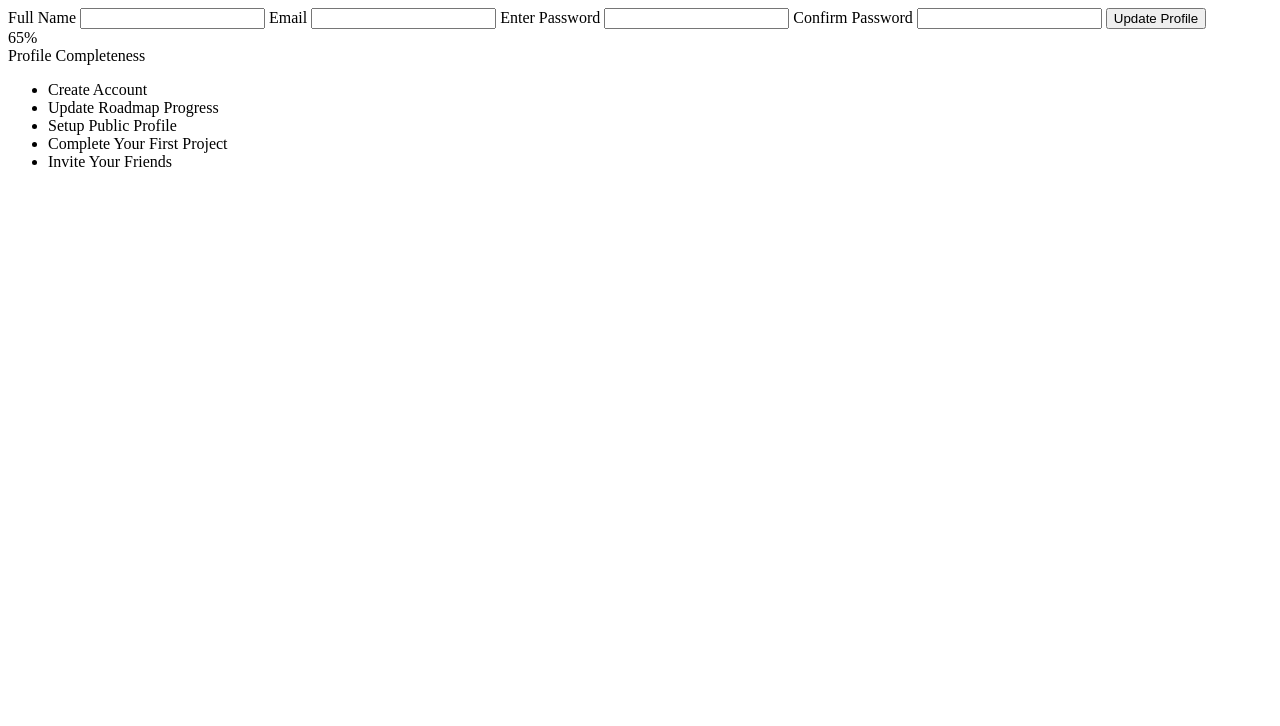
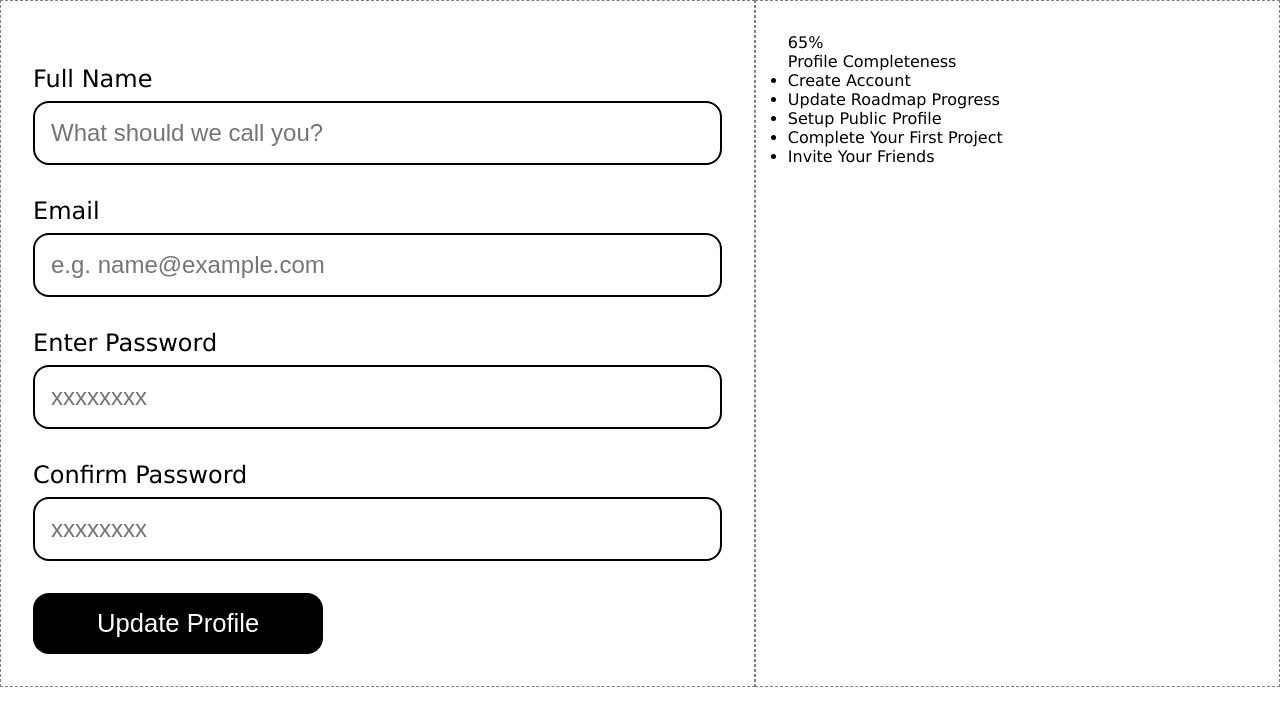
Before and after one commit to mahdi-khoshkhabar/Accessible-Form-UI, a plain HTML site: page index.html in a window 1280 px wide. Drawn offline with Linux system fonts and the light colour scheme.

Commit message:
refactor form structure and styles for improved accessibility

```diff
--- a/index.html
+++ b/index.html
@@ -10,20 +10,32 @@
 
 <body>
     <main>
-        <form action="">
-            <label for="full-name">Full Name</label>
-            <input type="text" id="full-name" name="full-name" required>
+        <form class="form" action="">
+            <label class="label" for="full-name">
+                Full Name
+                <input class="input" type="text" id="full-name" name="full-name" placeholder="What should we call you?"
+                    required>
+            </label>
 
-            <label for="email">Email</label>
-            <input type="email" id="email" name="email">
 
-            <label for="password">Enter Password</label>
-            <input type="password" id="password" name="password">
+            <label class="label" for="email">
+                Email
+                <input class="input" type="email" id="email" name="email" placeholder="e.g. name@example.com">
+            </label>
 
-            <label for="confirm-password">Confirm Password</label>
-            <input type="password" id="confirm-password" name="confirm-password">
 
-            <input type="submit" value="Update Profile">
+            <label class="label" for="password">
+                Enter Password
+                <input class="input" type="password" id="password" name="password" placeholder="xxxxxxxx">
+            </label>
+
+            <label class="label" for="confirm-password">
+                Confirm Password
+                <input class="input" type="password" id="confirm-password" name="confirm-password"
+                    placeholder="xxxxxxxx">
+            </label>
+
+            <input class="submit" type="submit" value="Update Profile">
         </form>
     </main>
     <aside>
--- a/style.css
+++ b/style.css
@@ -0,0 +1,62 @@
+* {
+    margin: 0;
+    padding: 0;
+    box-sizing: border-box;
+}
+
+html {
+    font-family: Verdana, Geneva, Tahoma, sans-serif;
+}
+
+body {
+    --paddings: 2rem;
+    display: flex;
+    flex-direction: row;
+}
+
+.label,
+.input {
+    display: block;
+    font-size: 1.5rem;
+
+}
+
+.label {
+    font-size: 1.5rem;
+}
+
+.input:not(.submit) {
+    width: 100%;
+}
+
+main>form>.submit {
+    font-size: 1.6rem;
+    background-color: black;
+    color: white;
+    padding: 1rem 4rem;
+    border: none;
+    border-radius: 1rem;
+}
+
+main>form>label {
+    margin: var(--paddings) 0;
+}
+
+main>form>label>input {
+    margin: 0.5rem 0;
+    padding: 1rem;
+    border-radius: 1rem;
+    border: 2px solid black;
+}
+
+main {
+    flex: 3;
+    border: 1px dashed gray;
+    padding: var(--paddings);
+}
+
+aside {
+    flex: 2;
+    border: 1px dashed gray;
+    padding: var(--paddings);
+}
```
Lines whose indentation alone changed are shown as unchanged.
